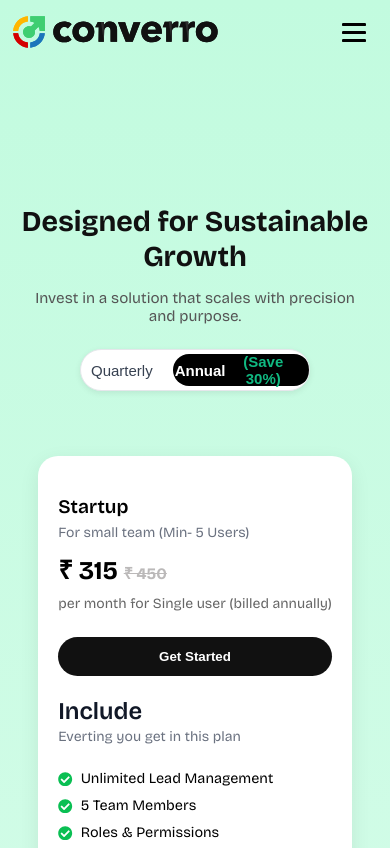
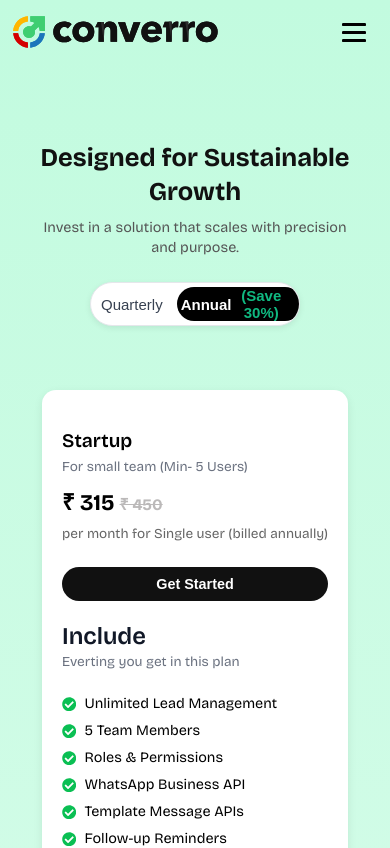
Before and after one commit to IsHa2507/converro, a React (Create React App) app: page /pricing in a window 390 px wide. Shown: the top 848 px of the page. Built offline with nearby package versions, Linux system fonts and the light colour scheme.

Commit message:
Refactor responsive design for pricing section; adjust styles for various breakpoints, improve spacing, and enhance hover effects on pricing cards.

```diff
--- a/src/components/Pricing.css
+++ b/src/components/Pricing.css
@@ -275,68 +275,124 @@
 /*   Responsive Design           */
 /* ============================= */
 
-/* ✅ Laptop (≤1200px) */
-@media (max-width: 1200px) {
+
+/* ============================= */
+/*   Responsive Design           */
+/* ============================= */
+
+/* ✅ Tablet (≤1024px) */
+@media (max-width: 1024px) {
   .section-title {
     font-size: 2.2rem;
   }
+  .section-subtitle {
+    font-size: 1rem;
+    max-width: 80%;
+    margin: 0 auto 24px auto; /* center + spacing */
+  }
   .pricing-cards {
-    gap: 25px;
+    gap: 28px;
   }
   .pricing-card {
-    flex: 1 1 45%; /* two cards per row */
-    max-width: 48%;
+    flex: 1 1 45%; /* 2 cards per row */
+    max-width: 45%;
   }
 }
 
-/* ✅ Tablet (≤768px) */
+/* ✅ Small Tablet (≤768px) */
 @media (max-width: 768px) {
   .section-title {
     font-size: 2rem;
+    margin-bottom: 14px;
   }
   .section-subtitle {
-    font-size: 1rem;
+    font-size: 0.95rem;
+    line-height: 1.5;
+    max-width: 90%;
+    margin: 0 auto 28px auto;
   }
   .billing-toggle {
-    width: 260px;
-    height: 34px;
+    width: 240px;
+    height: 38px;
   }
   .pricing-cards {
     flex-direction: column;
     align-items: center;
-    gap: 32px; /* ✅ extra gap to avoid overlap */
+    gap: 40px;
+    padding-top: 32px;
   }
   .pricing-card {
-    flex: 1 1 100%; /* single column */
-    max-width: 90%;
+    flex: 1 1 100%;
+    max-width: 92%;
+
   }
+  .pricing-card:hover{
+    transform: none;
+  }
+  .pricing-card.highlighted:hover {
+  transform: none;
+}
 }
 
 /* ✅ Mobile (≤480px) */
 @media (max-width: 480px) {
+  .pricing-section {
+    padding: 120px 16px 60px 16px; /* reduce big top/bottom padding */
+  }
+
   .section-title {
-    font-size: 1.8rem;
+    font-size: 1.6rem;
+    line-height: 1.3;
+    margin-bottom: 10px;
   }
+
   .section-subtitle {
-    font-size: 0.95rem;
+    font-size: 0.9rem;
+    line-height: 1.4;
+    margin-bottom: 24px;
+    padding: 0 8px;
   }
+
   .billing-toggle {
-    width: 220px;
-    height: 32px;
+    width: 200px;
+    height: 34px;
+    gap: 6px;
   }
+
   .pricing-cards {
-    flex-direction: column;
-    gap: 36px; /* ✅ more spacing for stacked cards */
+    gap: 50px;
+    padding-top: 24px;
   }
+
   .pricing-card {
-    flex: 1 1 100%;
     max-width: 100%;
     padding: 20px;
+    border-radius: 14px;
+    box-shadow: 0 3px 10px rgba(0,0,0,0.08);
+  }
+  .pricing-card:hover{
+    transform: none;
   }
   .plan-name {
     font-size: 1.2rem;
   }
+  .pricing-card.highlighted:hover {
+  transform: none;
+}
+
   .price {
-    font-size: 1.6rem;
+    font-size: 1.4rem;
+  }
+
+  .desc,
+  .plan-subtitle,
+  .include-subtitle {
+    font-size: 0.85rem;
+  }
+
+  .btn {
+    font-size: 0.9rem;
+    padding: 9px;
+    border-radius: 18px;
   }
 }
```
